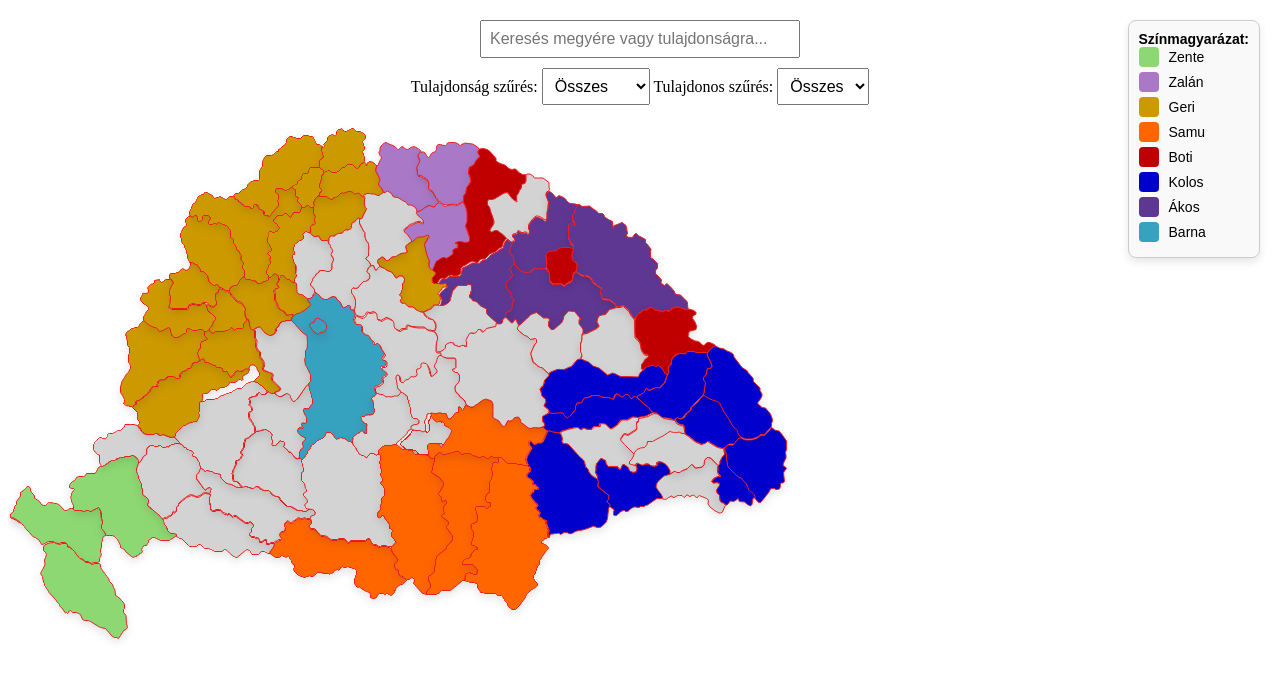
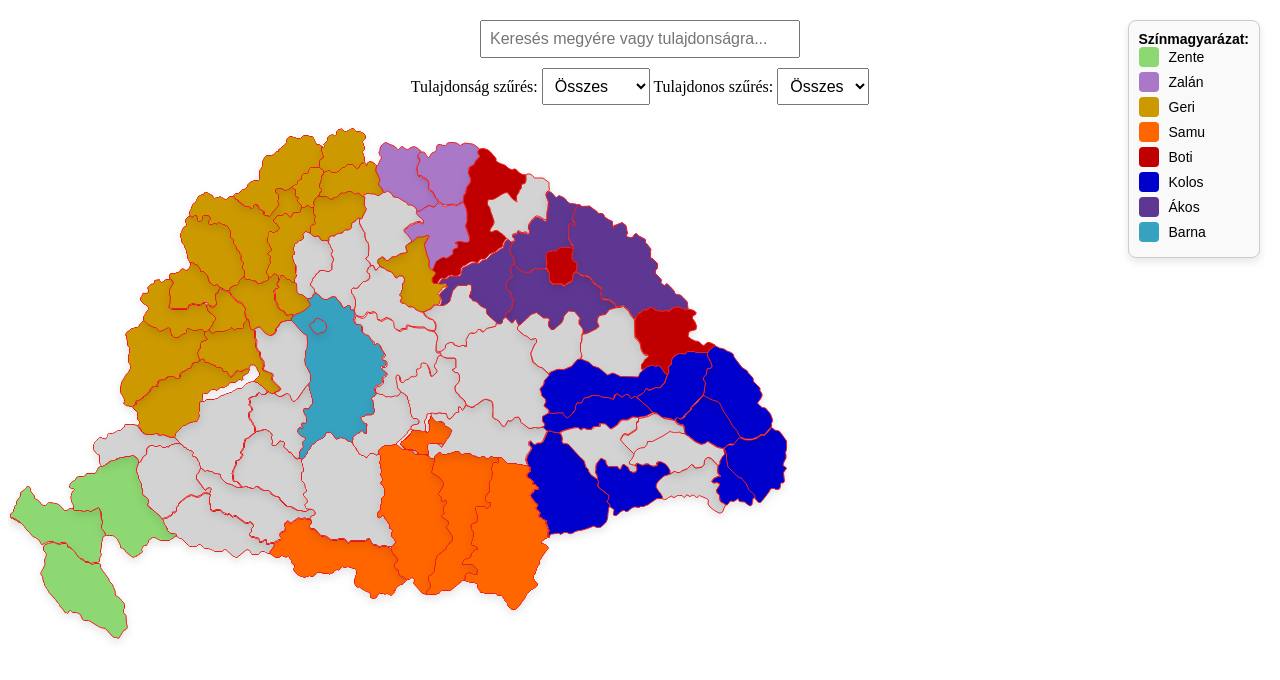
Before and after one commit to Zalan1885/Palyiterkep, a plain HTML site: page index.html in a window 1280 px wide. Shown: the top 680 px of the page. Drawn offline with Linux system fonts and the light colour scheme.

Commit message:
2025.01.25
Térkép javítás. Samu Arad->Csanád

```diff
--- a/index.html
+++ b/index.html
@@ -180,13 +180,13 @@
     'Jász-Nagykun-Szolnok': { left: '344.5px', top: '185.5px', info: 'Jász-Nagykun-Szolnok', attributes: ['gépgyártás', 'búza', 'kukorica'], owner: null },
     'Pest-Pilis-Solt-Kiskun': { left: '282.5px', top: '167px', info: 'Pest-Pilis-Solt-Kiskun', attributes: ['gépgyártás', 'egyetem', 'cukor', 'búza', 'kukorica'], owner: 'Barna' },
     'Csongrád': { left: '343.5px', top: '266px', info: 'Csongrád', attributes: ['könnyűipar', 'búza', 'állat'], owner: null },
-    'Csanád': { left: '387.5px', top: '287.5px', info: 'Csanád', attributes: ['cukor', 'búza', 'kukorica', 'állat'], owner: null },
+    'Csanád': { left: '387.5px', top: '287.5px', info: 'Csanád', attributes: ['cukor', 'búza', 'kukorica', 'állat'], owner: 'Samu' },
     'Békés': { left: '387px', top: '229.5px', info: 'Békés', attributes: ['búza', 'kukorica', 'állat'], owner: null },
     'Bács-Bodrog': { left: '292.5px', top: '306.5px', info: 'Bács-Bodrog', attributes: ['szőlő/bor', 'cukor', 'búza', 'kukorica', 'állat'], owner: null },
     'Torontál': { left: '368.5px', top: '318.5px', info: 'Torontál', attributes: ['búza', 'kukorica'], owner: 'Samu' },
     'Temes': { left: '417.5px', top: '325.5px', info: 'Temes', attributes: ['gépgyártás', 'szén'], owner: 'Samu'  },
     'Hunyad': { left: '516.5px', top: '305px', info: 'Hunyad', attributes: ['vas-és fémipar', 'arany', 'állat', 'vasérc'], owner: 'Kolos' },
-    'Arad': { left: '418.5px', top: '273px', info: 'Arad', attributes: ['gépgyártás', 'szőlő/bor', 'búza', 'állat'], owner: 'Samu'  },
+    'Arad': { left: '418.5px', top: '273px', info: 'Arad', attributes: ['gépgyártás', 'szőlő/bor', 'búza', 'állat'], owner: null  },
     'Bihar': { left: '430.92px', top: '191.5px', info: 'Bihar', attributes: ['élelmiszeripar', 'cukor', 'állat'], owner: null },
     'Szilágy': { left: '508.5px', top: '185px', info: 'Szilágy', attributes: ['fa', 'búza', 'kukorica'], owner: null },
     'Szolnok-Doboka': { left: '571.5px', top: '179.5px', info: 'Szolnok-Doboka', attributes: ['vas-és fémipar', 'fa', 'búza'], owner: null },
```
